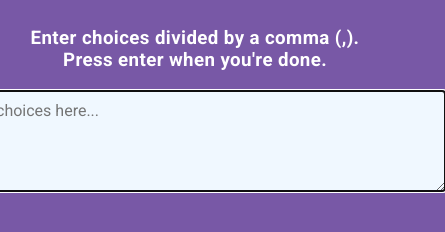
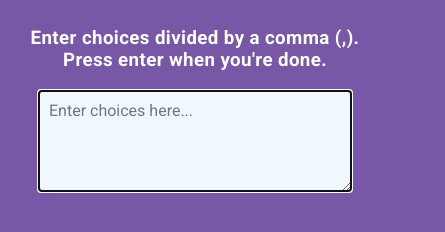
Before and after one commit to MaianneThornton/RandomPicker, a plain HTML site: page index.html in a window 390 px wide. Shown: the part 342-574 px from the top of the page, 445 px wide, since content can reach past the window. Drawn offline with Linux system fonts and the light colour scheme; a web font is replaced by a local one.

Commit message:
fix: mobile display corrections

```diff
--- a/style.css
+++ b/style.css
@@ -71,7 +71,7 @@ h3 {
     overflow: hidden;
   }
   .container {
-    /* width: 80vw; */
+    width: 80vw;
     display: flex;
     flex-direction: column;
     align-items: center;
```
